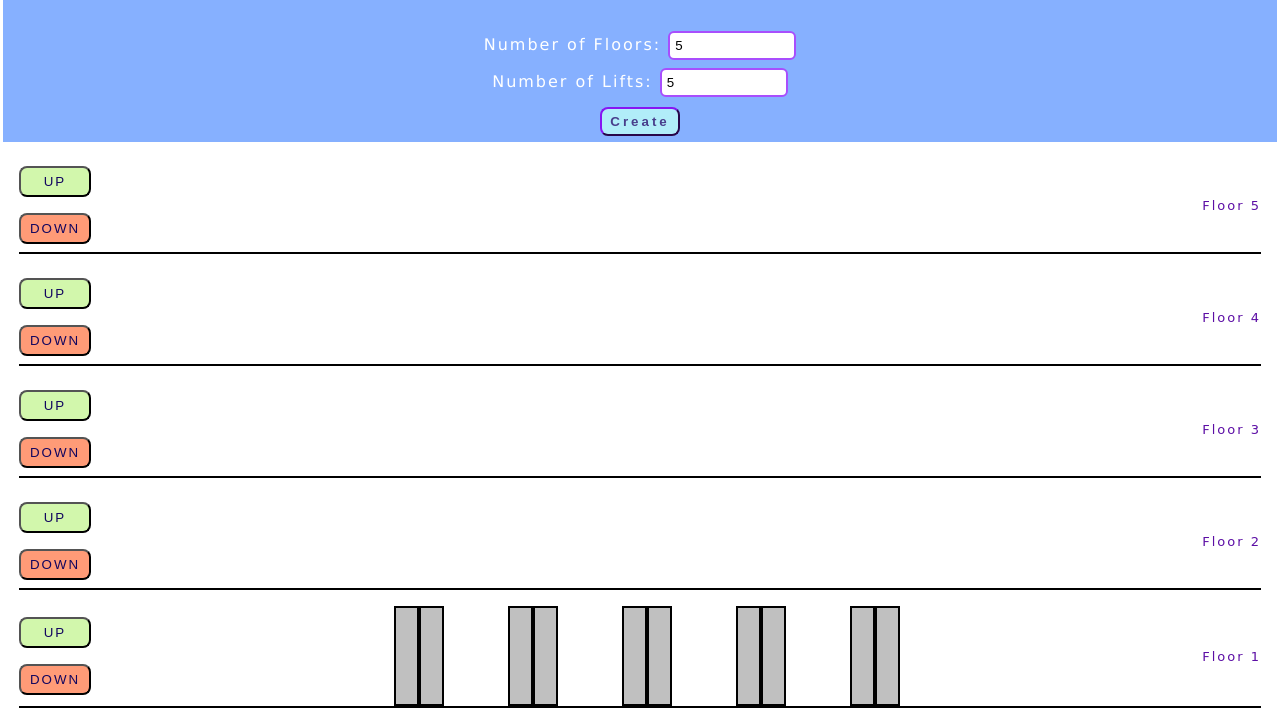
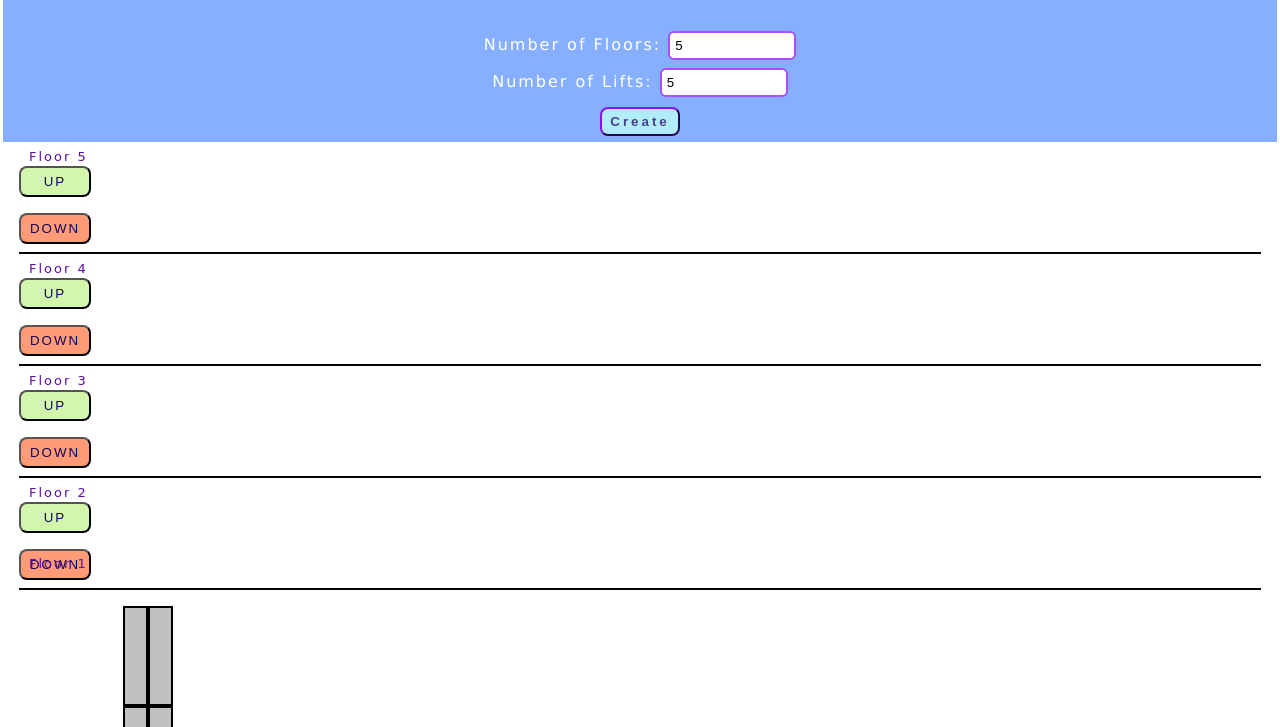
Before and after one commit to BoneNzy/Lift-simulation-rds, a plain HTML site: page index.html in a window 1280 px wide. Both pictures are taken after typing "5", "5" into the empty fields and a click on the button "Create". Shown: the part 73-800 px from the top of the page. Drawn offline with Linux system fonts and the light colour scheme.

Commit message:
changes in ui

```diff
--- a/script.js
+++ b/script.js
@@ -38,7 +38,8 @@ function createFloor (totalFlr) {
                 <span class="flr_num">
                     Floor ${i}
                 </span>
-            </div>`
+            </div>
+            `
         // container.appendChild(platform);
     }
     return platform;
@@ -59,5 +60,7 @@ function createLift(totalLift) {
 }
 
 document.addEventListener('click', (e) => {
-    if(e.target.classList.contains('Btn')) console.log("hello");
+    if(e.target.classList.contains('Btn')){
+
+    };
 });
--- a/style.css
+++ b/style.css
@@ -66,8 +66,9 @@ input[type="number"]:focus {
 
 /* The platform or container for the  */
 .platform {
+    position: relative;
     display: flex;
-    justify-content: space-between;
+    /* justify-content: space-between; */
     align-items: center;
 
     border-bottom: 2px solid black;
@@ -101,9 +102,21 @@ input[type="number"]:focus {
 .DOWN:active{
     transform: translateY(2px);
 }
+/* Floor number */
+.flr_num{
+    position: absolute;
+    top: -10%;
+    bottom: -10;
+    left: 10px;
+    font-size: small;
+    letter-spacing: 2px;
+    font-family: cursive;
+    color: rgb(92, 14, 165);
+}
 /* Lift design */
 .lift-container {
-    display: flex;
+    width: 90%;
+    /* display: flex; */
 }
 
 .lift {
@@ -127,10 +140,8 @@ input[type="number"]:focus {
     border: 2px solid;
     float: right;
 }
-/* Floor number */
-.flr_num{
-    font-size: small;
-    letter-spacing: 2px;
-    font-family: cursive;
-    color: rgb(92, 14, 165);
-}
+
+/* .lift{
+    transition: 10s linear;
+    transform: translateY(-400px);
+} */
```
